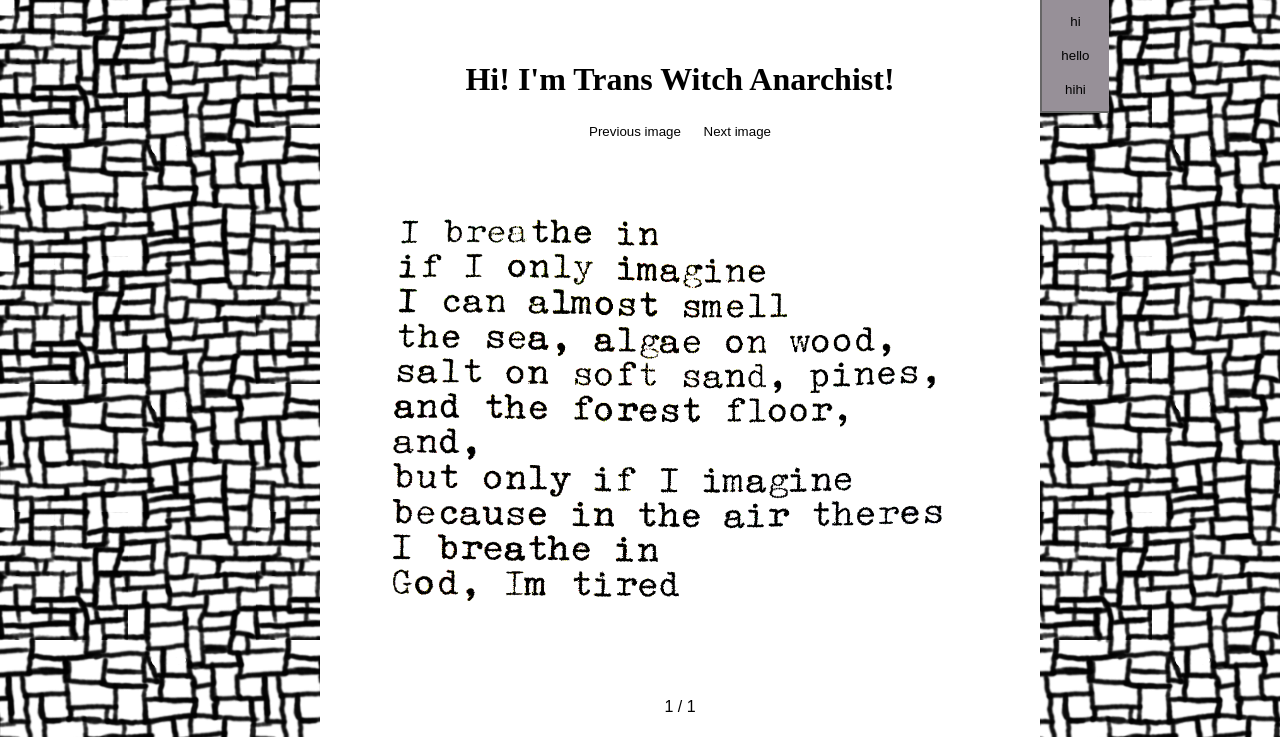
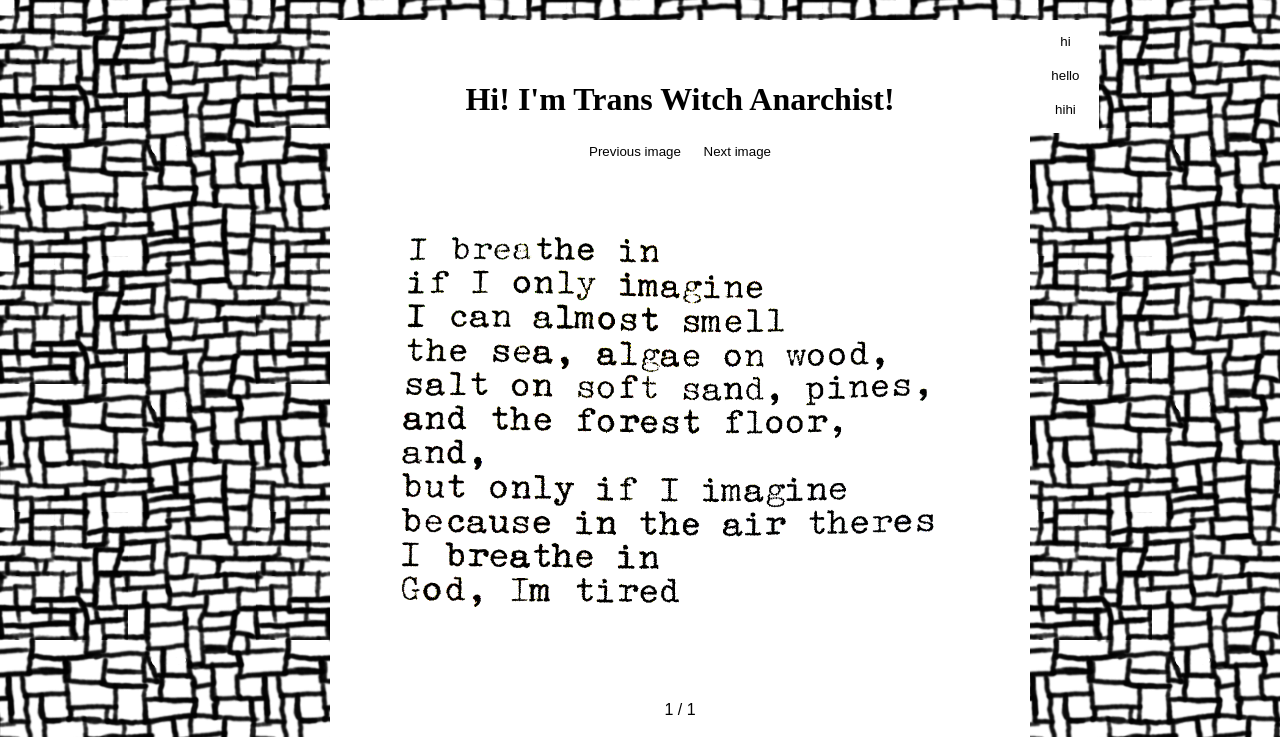
Before and after one commit to witchanarchist/MainSite, a plain HTML site: page index.html in a window 1280 px wide. Shown: the top 737 px of the page. Drawn offline with Linux system fonts and the light colour scheme; no server answers; a web font is replaced by a local one.

Commit message:
Update index.html

```diff
--- a/index.html
+++ b/index.html
@@ -9,13 +9,13 @@
   <link href="https://fonts.googleapis.com/css2?family=IM+Fell+Great+Primer+SC&display=swap" rel="stylesheet">
   <link href="https://fonts.googleapis.com/css2?family=IM+Fell+English:ital@0;1&display=swap" rel="stylesheet">
   <style>
-	body { background-image: url(bcg1.png); background-repeat: repeat; margin: 0; }
+	body { background-image: url(bcg1.png); background-repeat: repeat; margin: 0; padding: 20px; }
 	#mainwrapper { background: white; width: 50%; height: 70%; display: flex; flex-direction: column; align-items: center; margin-left: 25%; padding: 40px }
     #mainImage { max-width: 100%; height: auto;  margin-left: auto; margin-right: auto; }
 	#imageCounter { pointer-events: none; background-color: transparent; border: none; font-size: 1em; color: inherit; }
 	#postCounter { pointer-events: none; background-color: transparent; border: none; font-size: 1em; color: inherit; }
     #postContent { margin-top: 1em; white-space: pre-wrap; max-width: 80ch; text-align: center; padding: 0 1em;}
-	#sidepanel { background-color: #979098; border: 2px solid; border-color: #666666; border-top: none; border-right: none; display: flex; flex-direction: column; height: auto; align-self: flex-start; padding: 10px; gap: 10px; max-width: 224px; }
+	#sidepanel { background-color: #ffffff; border: 2px solid; border-color: #ffffff; border-top: none; border-right: none; display: flex; flex-direction: column; height: auto; align-self: flex-start; padding: 10px; gap: 10px; max-width: 224px; }
     button { background: transparent; margin: 0.25em; border: none; opacity: 1.0}
 	button:hover { opacity: 0.5 }
 	.PrimerSC {
```
